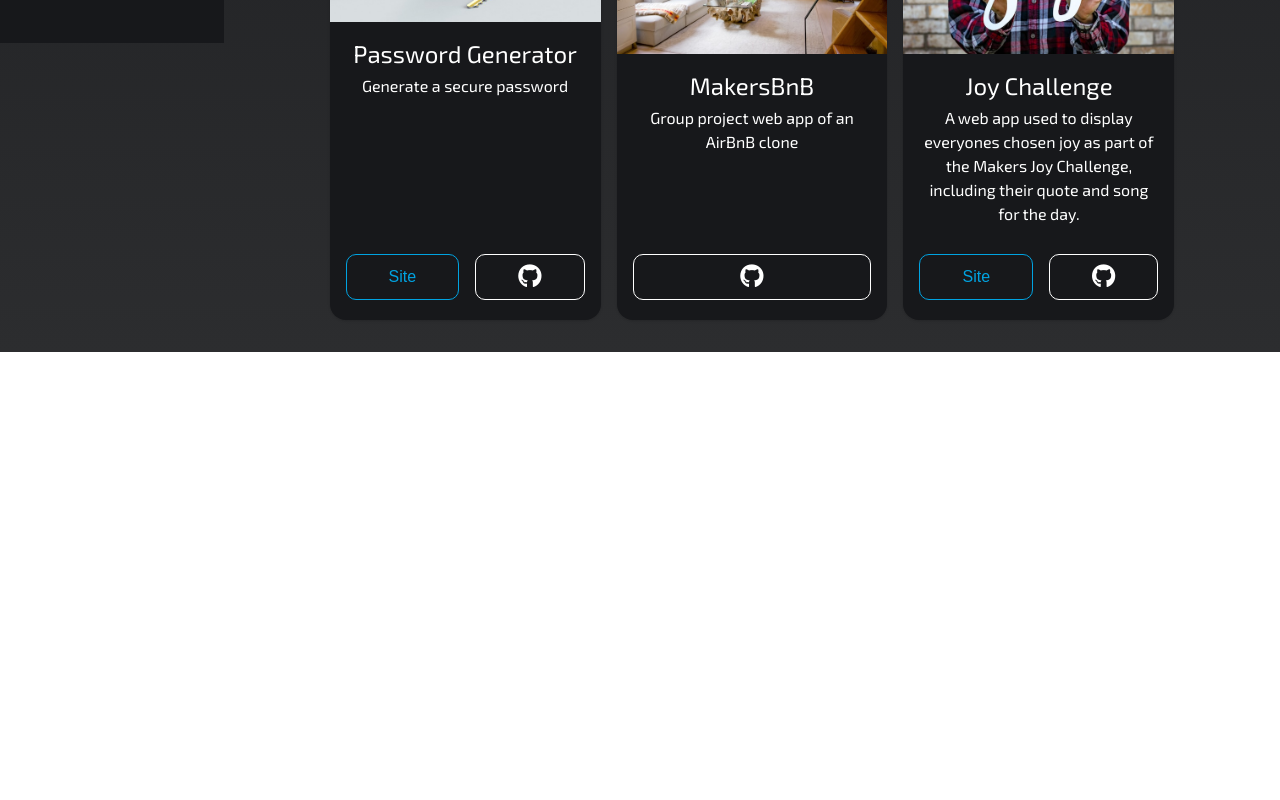
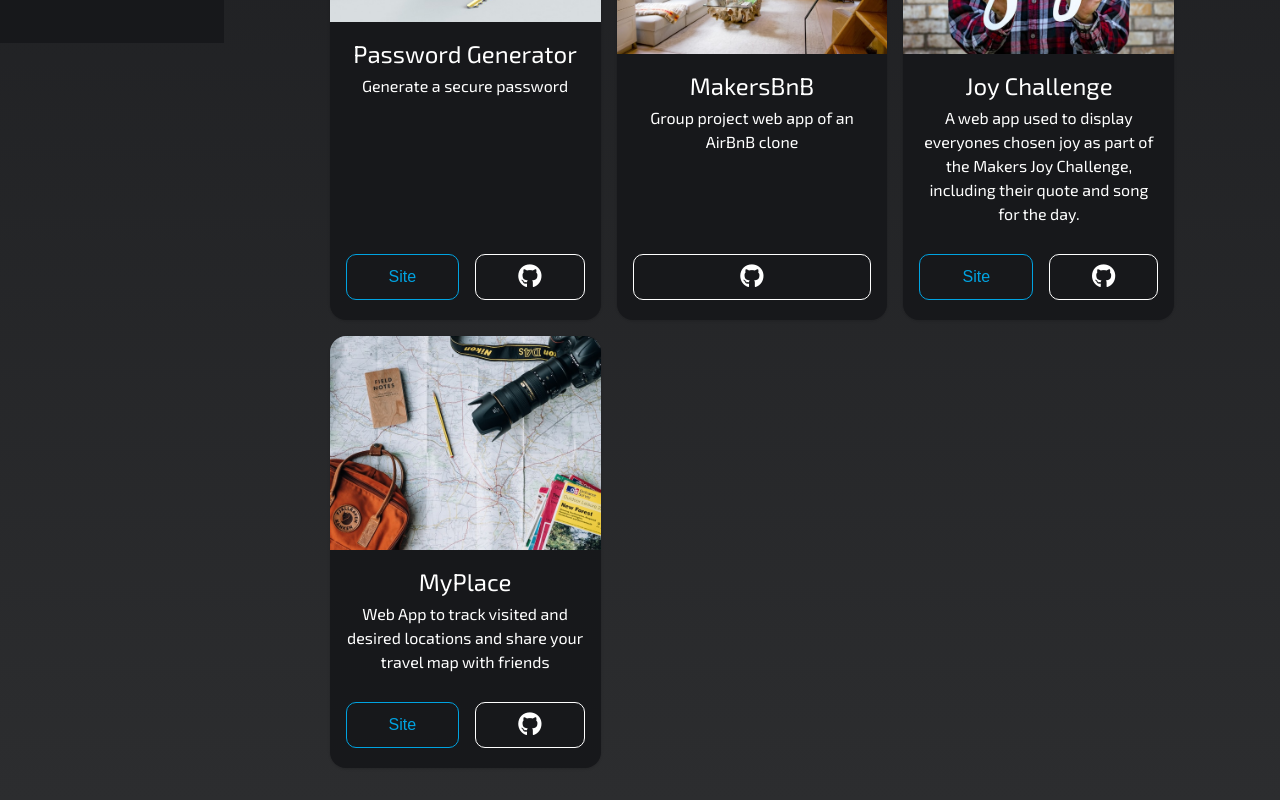
Before and after one commit to 1sAndZeros/portfolio, a React (Vite) app: page /projects in a window 1280 px wide. Shown: the part 757-1557 px from the top of the page. Before the commit the page ends 1109 px from the top, so only its background shows below. Built offline with nearby package versions, Linux system fonts and the light colour scheme; the HTML template or start-up script is replaced by a standard one.

Commit message:
myplace added to projects

```diff
--- a/src/data/projects.js
+++ b/src/data/projects.js
@@ -6,6 +6,7 @@ import padlockImg from '../assets/project-images/padlock.jpg';
 import socialMediaImg from '../assets/project-images/socialmedia.jpg';
 import houseImg from '../assets/project-images/house.jpg';
 import joyImg from '../assets/project-images/joy.jpg';
+import travelImg from '../assets/project-images/travel.jpg';
 
 const projects = [
   {
@@ -104,6 +105,17 @@ const projects = [
     deployed: true,
     complete: true,
   },
+  {
+    id: 8,
+    img: travelImg,
+    name: 'MyPlace',
+    description:
+      'Web App to track visited and desired locations and share your travel map with friends',
+    siteLink: 'https://myplace-acrry.onrender.com/',
+    codeLink: 'https://github.com/1sAndZeros/MyPlace',
+    deployed: true,
+    complete: true,
+  },
 ];
 
 export default projects;
```
Also changed, not shown: src/assets/project-images/travel.jpg (added).
